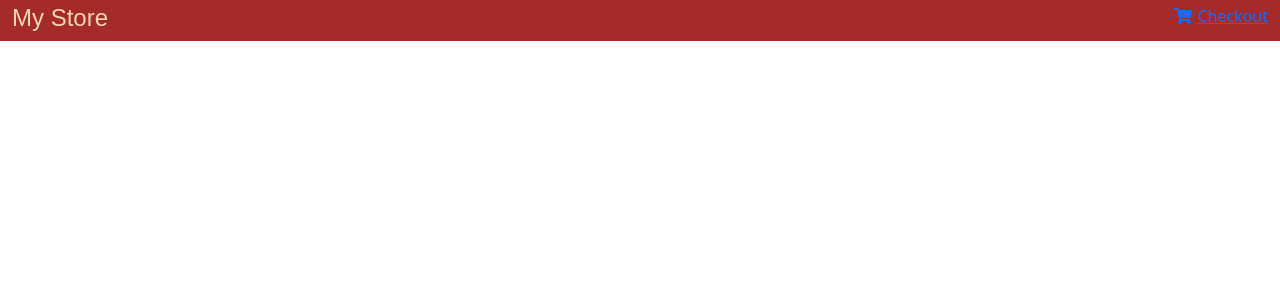
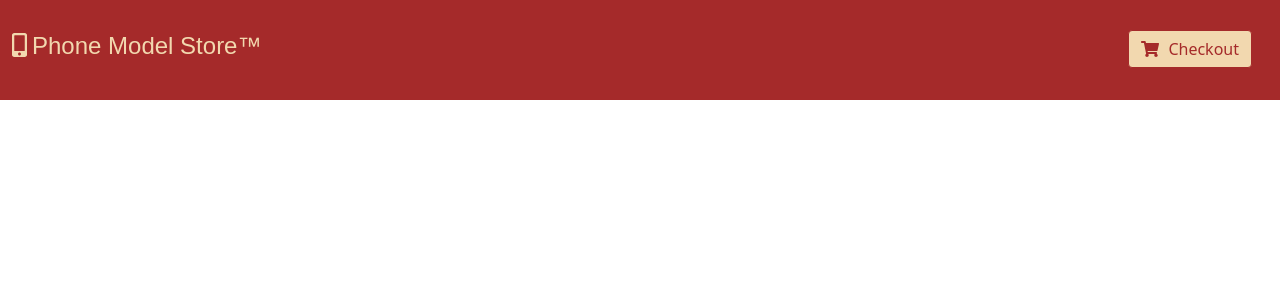
Before and after one commit to s2100637/angular-tutorial-mystore, an Angular app: page / in a window 1280 px wide. Shown: the top 300 px of the page. Built offline with nearby package versions, Linux system fonts and the light colour scheme.

Commit message:
change top-bar look

```diff
--- a/src/app/top-bar/top-bar.component.css
+++ b/src/app/top-bar/top-bar.component.css
@@ -15,4 +15,8 @@ fa-icon {
 
 a {
   cursor: pointer;
+  color: #a52a2a;
+  border-color: #a52a2a;
+  background-color: #f2d8af;
+  margin: 1.6rem 1rem 1.8rem 0.1rem;
 }
--- a/src/app/top-bar/top-bar.component.html
+++ b/src/app/top-bar/top-bar.component.html
@@ -2,12 +2,15 @@
     <div class="row">
         <div class="col-6">
             <a>
-                <h2 [routerLink]="['/']">My Store</h2>
+                <h2 class="pt-1" [routerLink]="['/']"><fa-icon [icon]="faMobileAlt"></fa-icon>Phone Model Store&trade;</h2>
             </a>
         </div>
 
         <div class="col-6 pb-1 d-flex justify-content-end">
-            <a [routerLink]="['/cart']"><fa-icon [icon]="faShoppingCart"></fa-icon>Checkout</a>
+            <a [routerLink]="['/cart']" class="btn">
+                <fa-icon [icon]="faShoppingCart"></fa-icon>
+                Checkout
+            </a>
         </div>
     </div>
 </div>
--- a/src/app/top-bar/top-bar.component.ts
+++ b/src/app/top-bar/top-bar.component.ts
@@ -1,5 +1,6 @@
 import { Component, OnInit } from '@angular/core';
 import { faShoppingCart } from '@fortawesome/free-solid-svg-icons';
+import { faMobileAlt } from '@fortawesome/free-solid-svg-icons';
 
 @Component({
   selector: 'app-top-bar',
@@ -8,6 +9,7 @@ import { faShoppingCart } from '@fortawesome/free-solid-svg-icons';
 })
 export class TopBarComponent implements OnInit {
   faShoppingCart = faShoppingCart;
+  faMobileAlt = faMobileAlt
 
   constructor() {}
 
```
